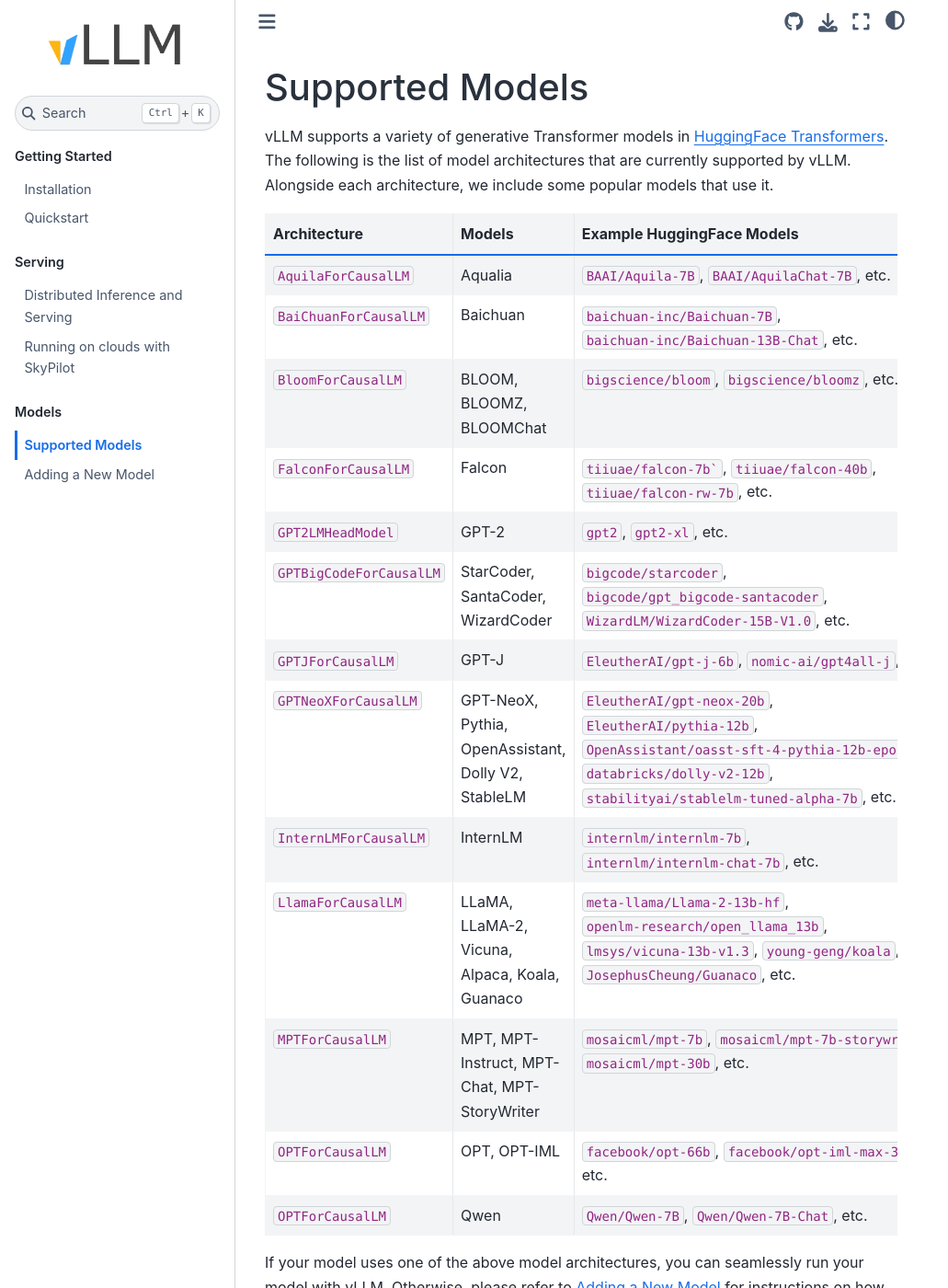
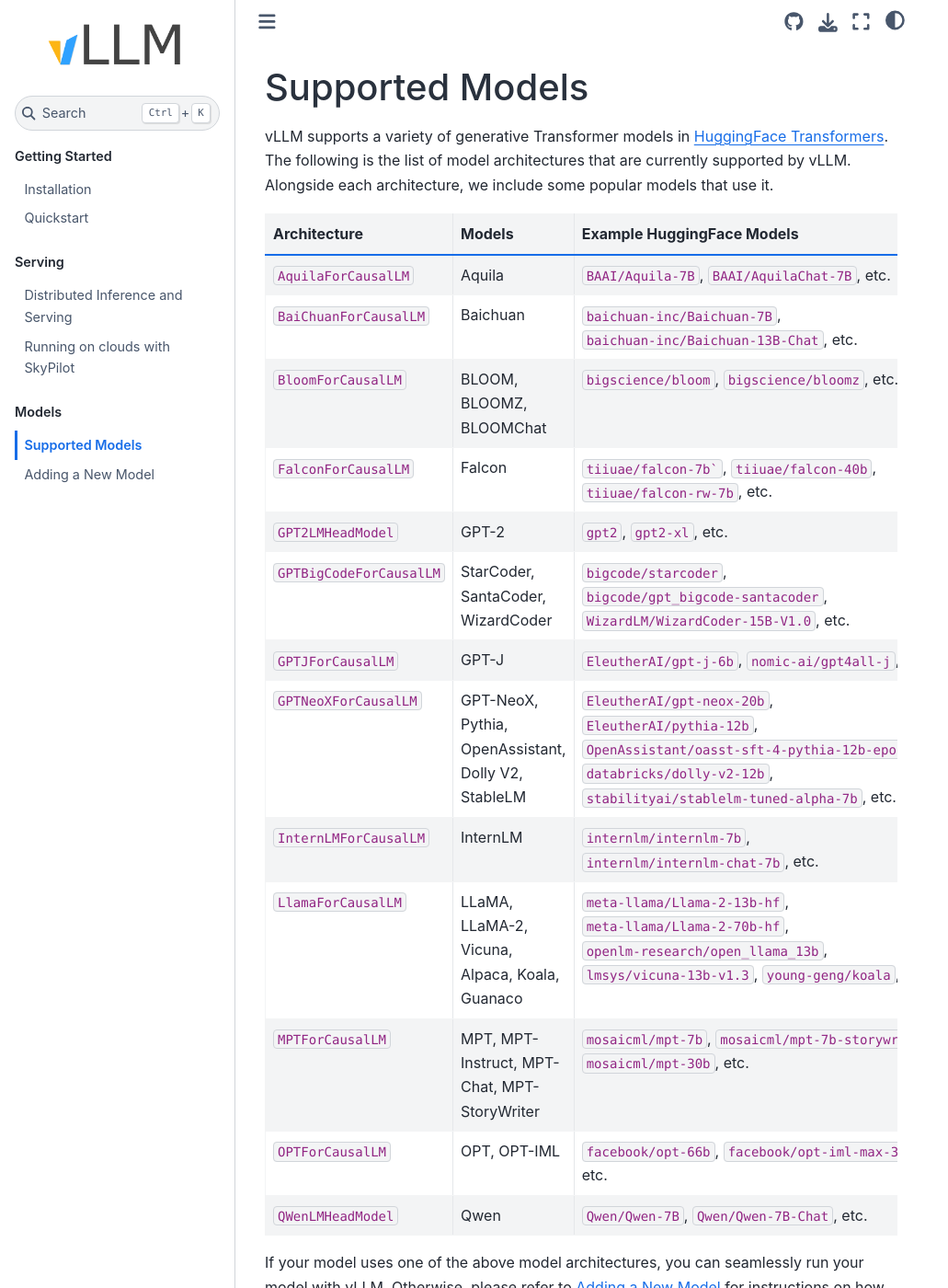
Before and after one commit to shaojiewang/vllm-rocm, a Sphinx documentation site: the page built from docs/source/models/supported_models.rst, in a window 1280 px wide and 1400 px high. Shown: the whole window at 92% size, without its empty margins (0-1031 px from the left). Built offline with Sphinx 7.4.7 and the Sphinx Book theme 1.1.4, drawn with Linux system fonts in a browser that asks for light colours.

Commit message:
[Docs] Minor fixes in supported models (#920)
* Minor fix in supported models

* Add another small fix for Aquila model

---------

Co-authored-by: Zhuohan Li <zhuohan123@gmail.com>

```diff
--- a/docs/source/models/supported_models.rst
+++ b/docs/source/models/supported_models.rst
@@ -15,7 +15,7 @@
     - Models
     - Example HuggingFace Models
   * - :code:`AquilaForCausalLM`
-    - Aqualia
+    - Aquila
     - :code:`BAAI/Aquila-7B`, :code:`BAAI/AquilaChat-7B`, etc.
   * - :code:`BaiChuanForCausalLM`
     - Baichuan
@@ -43,14 +43,14 @@
     - :code:`internlm/internlm-7b`, :code:`internlm/internlm-chat-7b`, etc.
   * - :code:`LlamaForCausalLM`
     - LLaMA, LLaMA-2, Vicuna, Alpaca, Koala, Guanaco
-    - :code:`meta-llama/Llama-2-13b-hf`, :code:`openlm-research/open_llama_13b`, :code:`lmsys/vicuna-13b-v1.3`, :code:`young-geng/koala`, :code:`JosephusCheung/Guanaco`, etc.
+    - :code:`meta-llama/Llama-2-13b-hf`, :code:`meta-llama/Llama-2-70b-hf`, :code:`openlm-research/open_llama_13b`, :code:`lmsys/vicuna-13b-v1.3`, :code:`young-geng/koala`, etc.
   * - :code:`MPTForCausalLM`
     - MPT, MPT-Instruct, MPT-Chat, MPT-StoryWriter
     - :code:`mosaicml/mpt-7b`, :code:`mosaicml/mpt-7b-storywriter`, :code:`mosaicml/mpt-30b`, etc.
   * - :code:`OPTForCausalLM`
     - OPT, OPT-IML
     - :code:`facebook/opt-66b`, :code:`facebook/opt-iml-max-30b`, etc.
-  * - :code:`OPTForCausalLM`
+  * - :code:`QWenLMHeadModel`
     - Qwen
     - :code:`Qwen/Qwen-7B`, :code:`Qwen/Qwen-7B-Chat`, etc.
 
```
